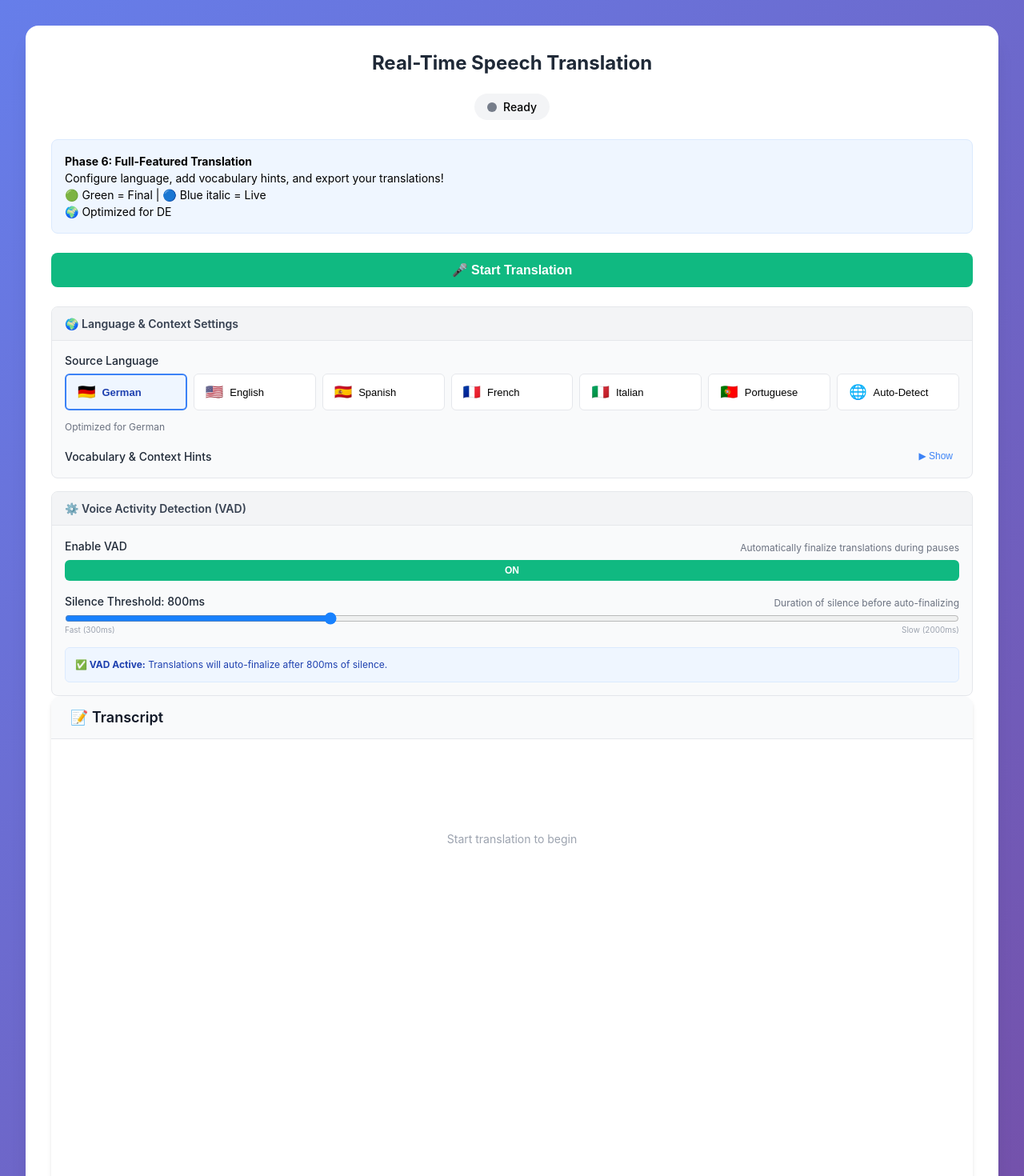
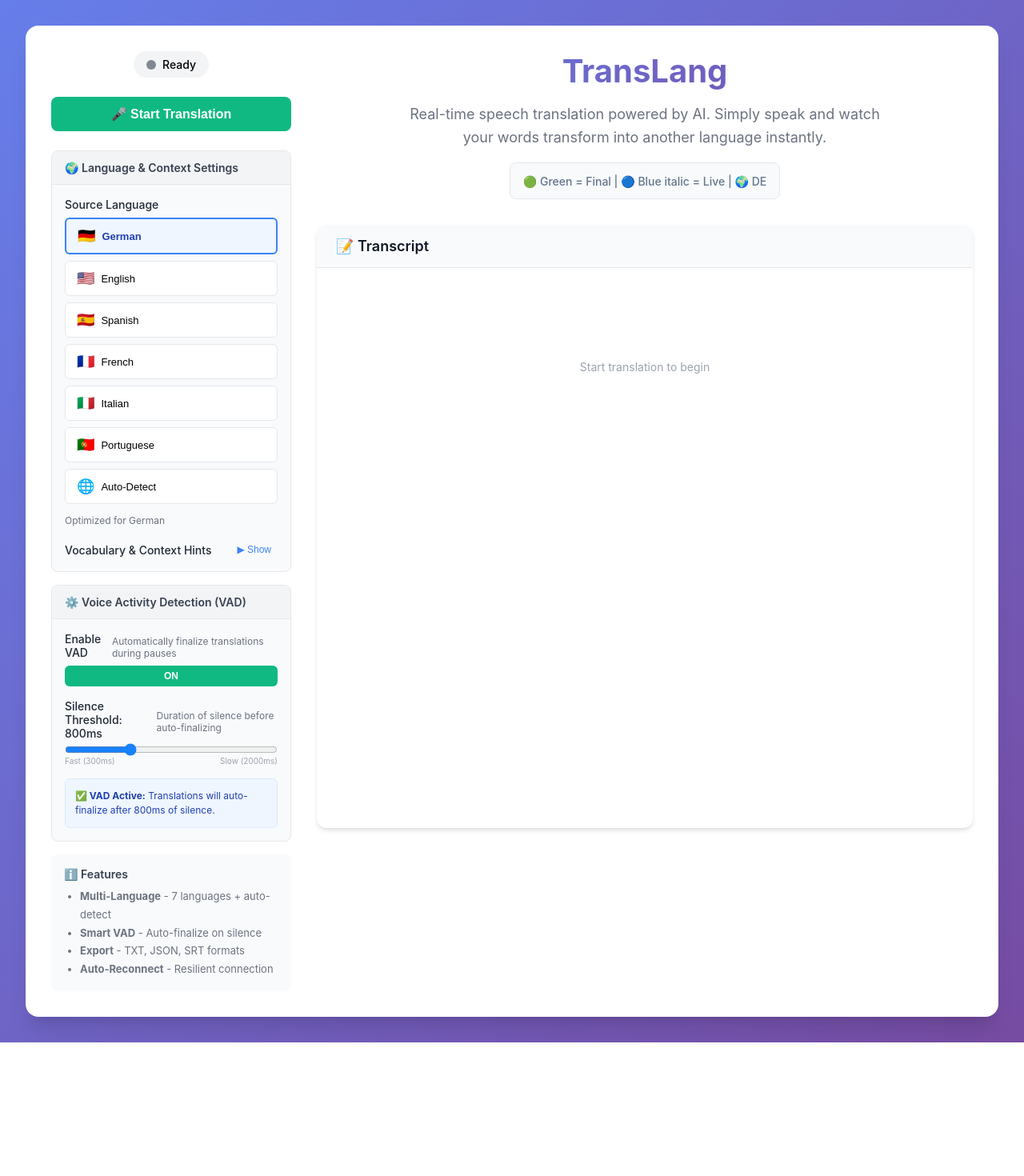
Before and after one commit to DashankaNadeeshanDeSilva/translang-real_time_speech_to_translated_transcription_app, a Next.js app: page / in a window 1280 px wide. Shown: the top 1470 px of the page at 80% size. After the commit the page ends 1303 px from the top, so only its background shows below. Built offline with nearby package versions, Linux system fonts and the light colour scheme.

Commit message:
Modify interfaceby moving components

```diff
--- a/components/TranslatorControls.tsx
+++ b/components/TranslatorControls.tsx
@@ -51,11 +51,28 @@ export function TranslatorControls() {
   return (
     <div style={styles.container}>
       <div style={styles.card}>
-        <h2 style={styles.title}>Real-Time Speech Translation</h2>
-
         {/* Browser Compatibility Warning (Phase 6) */}
         <BrowserCompatWarning />
 
+        {/* Reconnection Banner (Phase 4) */}
+        <ReconnectingBanner
+          isReconnecting={isReconnecting}
+          retryCount={retryCount}
+          maxRetries={maxRetries}
+          errorMessage={reconnectionMessage}
+        />
+
+        {error && !isReconnecting && (
+          <div style={styles.errorBox}>
+            <strong>Error:</strong> {error}
+          </div>
+        )}
+
+        {/* Main Layout: Left (Controls) + Right (Content) */}
+        <div style={styles.mainLayout}>
+          {/* LEFT SIDE: Controls (25%) */}
+          <div style={styles.leftPanel}>
+            {/* Status */}
             <div style={styles.statusContainer}>
               <div style={styles.statusBadge}>
                 {isConnecting && (
@@ -79,30 +96,7 @@ export function TranslatorControls() {
               </div>
             </div>
 
-        {/* Reconnection Banner (Phase 4) */}
-        <ReconnectingBanner
-          isReconnecting={isReconnecting}
-          retryCount={retryCount}
-          maxRetries={maxRetries}
-          errorMessage={reconnectionMessage}
-        />
-
-        {error && !isReconnecting && (
-          <div style={styles.errorBox}>
-            <strong>Error:</strong> {error}
-          </div>
-        )}
-
-        <div style={styles.instructions}>
-          <p><strong>Phase 6: Full-Featured Translation</strong></p>
-          <p>Configure language, add vocabulary hints, and export your translations!</p>
-          <p>
-            🟢 Green = Final | 🔵 Blue italic = Live<br />
-            🌍 {sourceLanguage === 'auto' ? 'Auto-detect language' : `Optimized for ${sourceLanguage.toUpperCase()}`}
-            {vocabularyContext && ' • 📚 Custom vocabulary active'}
-          </p>
-        </div>
-
+            {/* Main Action Buttons */}
             <div style={styles.buttonContainer}>
               {!isRecording && !isConnecting && (
                 <>
@@ -150,7 +144,7 @@ export function TranslatorControls() {
                   onClick={toggleSource}
                   style={styles.toggleButton}
                 >
-              {showSource ? '🙈 Hide German' : '👁️ Show German'}
+                  {showSource ? '🙈 Hide Source' : '👁️ Show Source'}
                 </button>
               )}
 
@@ -186,6 +180,52 @@ export function TranslatorControls() {
               />
             )}
 
+            {/* Export Controls (Phase 6) */}
+            {committedTranslation.length > 0 && (
+              <ExportControls
+                translations={committedTranslation}
+                source={committedSource}
+                includeSource={showSource}
+              />
+            )}
+
+            {/* Latency Metrics (Phase 5) */}
+            {showMetrics && (
+              <LatencyMetrics
+                metrics={latencyMetrics}
+                isRecording={isRecording}
+              />
+            )}
+
+            {/* Feature Info */}
+            <div style={styles.infoBox}>
+              <h3 style={styles.infoTitle}>ℹ️ Features</h3>
+              <ul style={styles.infoList}>
+                <li><strong>Multi-Language</strong> - 7 languages + auto-detect</li>
+                <li><strong>Smart VAD</strong> - Auto-finalize on silence</li>
+                <li><strong>Export</strong> - TXT, JSON, SRT formats</li>
+                <li><strong>Auto-Reconnect</strong> - Resilient connection</li>
+              </ul>
+            </div>
+          </div>
+
+          {/* RIGHT SIDE: Content (75%) */}
+          <div style={styles.rightPanel}>
+            {/* App Header & Intro */}
+            <div style={styles.appHeader}>
+              <h1 style={styles.appTitle}>TransLang</h1>
+              <p style={styles.appIntro}>
+                Real-time speech translation powered by AI. Simply speak and watch your words transform into another language instantly.
+              </p>
+              <div style={styles.statusIndicator}>
+                <span style={styles.statusText}>
+                  🟢 Green = Final | 🔵 Blue italic = Live
+                  {sourceLanguage === 'auto' ? ' | 🌍 Auto-detect' : ` | 🌍 ${sourceLanguage.toUpperCase()}`}
+                  {vocabularyContext && ' | 📚 Custom vocabulary'}
+                </span>
+              </div>
+            </div>
+
             {/* Translation Display */}
             <TranscriptDisplay
               committedTranslation={committedTranslation}
@@ -195,41 +235,14 @@ export function TranslatorControls() {
               showSource={showSource}
               isRecording={isRecording}
             />
-
-        {/* Latency Metrics (Phase 5) */}
-        {showMetrics && (
-          <LatencyMetrics
-            metrics={latencyMetrics}
-            isRecording={isRecording}
-          />
-        )}
-
-        {/* Export Controls (Phase 6) */}
-        {committedTranslation.length > 0 && (
-          <ExportControls
-            translations={committedTranslation}
-            source={committedSource}
-            includeSource={showSource}
-          />
-        )}
-
-        <div style={styles.infoBox}>
-          <h3 style={styles.infoTitle}>ℹ️ Full Feature Set (Phase 6)</h3>
-          <ul style={styles.infoList}>
-            <li><strong>Multi-Language</strong> - German, Spanish, French, Italian, Portuguese, or Auto-detect</li>
-            <li><strong>Custom Vocabulary</strong> - Add names, terms, acronyms for better accuracy</li>
-            <li><strong>Export</strong> - Download as TXT, JSON, or SRT subtitle format</li>
-            <li><strong>Copy</strong> - One-click copy to clipboard</li>
-            <li><strong>Smart Finalization</strong> - VAD auto-finalizes during pauses</li>
-            <li><strong>Auto-Reconnect</strong> - Resilient connection (up to {maxRetries} attempts)</li>
-          </ul>
+          </div>
         </div>
       </div>
     </div>
   );
 }
 
-// Inline styles for Phase 1 (will be replaced with proper CSS/Tailwind in Phase 5)
+// Updated styles for new layout
 const styles = {
   container: {
     minHeight: '100vh',
@@ -247,12 +260,52 @@ const styles = {
     width: '100%',
     boxShadow: '0 20px 25px -5px rgba(0, 0, 0, 0.1), 0 10px 10px -5px rgba(0, 0, 0, 0.04)',
   },
-  title: {
-    fontSize: '1.5rem',
+  mainLayout: {
+    display: 'flex',
+    gap: '2rem',
+    alignItems: 'flex-start',
+  },
+  leftPanel: {
+    flex: '0 0 25%',
+    minWidth: '300px',
+  },
+  rightPanel: {
+    flex: '1',
+    minWidth: '0',
+  },
+  appHeader: {
+    marginBottom: '2rem',
+    textAlign: 'center' as const,
+  },
+  appTitle: {
+    fontSize: '2.5rem',
     fontWeight: 'bold',
-    marginBottom: '1.5rem',
+    marginBottom: '1rem',
     color: '#1f2937',
-    textAlign: 'center' as const,
+    background: 'linear-gradient(135deg, #667eea 0%, #764ba2 100%)',
+    WebkitBackgroundClip: 'text',
+    WebkitTextFillColor: 'transparent',
+    backgroundClip: 'text',
+  },
+  appIntro: {
+    fontSize: '1.125rem',
+    color: '#6b7280',
+    lineHeight: '1.6',
+    marginBottom: '1rem',
+    maxWidth: '600px',
+    margin: '0 auto 1rem auto',
+  },
+  statusIndicator: {
+    backgroundColor: '#f8fafc',
+    border: '1px solid #e2e8f0',
+    borderRadius: '0.5rem',
+    padding: '0.75rem 1rem',
+    display: 'inline-block',
+  },
+  statusText: {
+    fontSize: '0.875rem',
+    color: '#64748b',
+    fontWeight: '500',
   },
   statusContainer: {
     display: 'flex',
@@ -285,23 +338,13 @@ const styles = {
     color: '#991b1b',
     fontSize: '0.875rem',
   },
-  instructions: {
-    backgroundColor: '#eff6ff',
-    border: '1px solid #dbeafe',
-    borderRadius: '0.5rem',
-    padding: '1rem',
-    marginBottom: '1.5rem',
-    fontSize: '0.875rem',
-    lineHeight: '1.5',
-  },
   buttonContainer: {
     display: 'flex',
+    flexDirection: 'column' as const,
     gap: '0.75rem',
     marginBottom: '1.5rem',
-    flexWrap: 'wrap' as const,
   },
   primaryButton: {
-    flex: '1',
     padding: '0.75rem 1.5rem',
     backgroundColor: '#10b981',
     color: 'white',
@@ -311,7 +354,7 @@ const styles = {
     fontWeight: '600',
     cursor: 'pointer',
     transition: 'all 0.2s',
-    minWidth: '140px',
+    width: '100%',
   },
   secondaryButton: {
     padding: '0.75rem 1rem',
@@ -323,9 +366,9 @@ const styles = {
     fontWeight: '600',
     cursor: 'pointer',
     transition: 'all 0.2s',
+    width: '100%',
   },
   stopButton: {
-    flex: '1',
     padding: '0.75rem 1.5rem',
     backgroundColor: '#ef4444',
     color: 'white',
@@ -335,10 +378,9 @@ const styles = {
     fontWeight: '600',
     cursor: 'pointer',
     transition: 'all 0.2s',
-    minWidth: '140px',
+    width: '100%',
   },
   cancelButton: {
-    flex: '1',
     padding: '0.75rem 1.5rem',
     backgroundColor: '#f59e0b',
     color: 'white',
@@ -348,7 +390,7 @@ const styles = {
     fontWeight: '600',
     cursor: 'pointer',
     transition: 'all 0.2s',
-    minWidth: '140px',
+    width: '100%',
   },
   toggleButton: {
     padding: '0.75rem 1rem',
@@ -360,6 +402,7 @@ const styles = {
     fontWeight: '600',
     cursor: 'pointer',
     transition: 'all 0.2s',
+    width: '100%',
   },
   metricsButton: {
     padding: '0.75rem 1rem',
@@ -371,11 +414,13 @@ const styles = {
     fontWeight: '600',
     cursor: 'pointer',
     transition: 'all 0.2s',
+    width: '100%',
   },
   infoBox: {
     backgroundColor: '#f9fafb',
     borderRadius: '0.5rem',
     padding: '1rem',
+    marginTop: '1rem',
   },
   infoTitle: {
     fontSize: '0.875rem',
```
Lines whose indentation alone changed are shown as unchanged.
